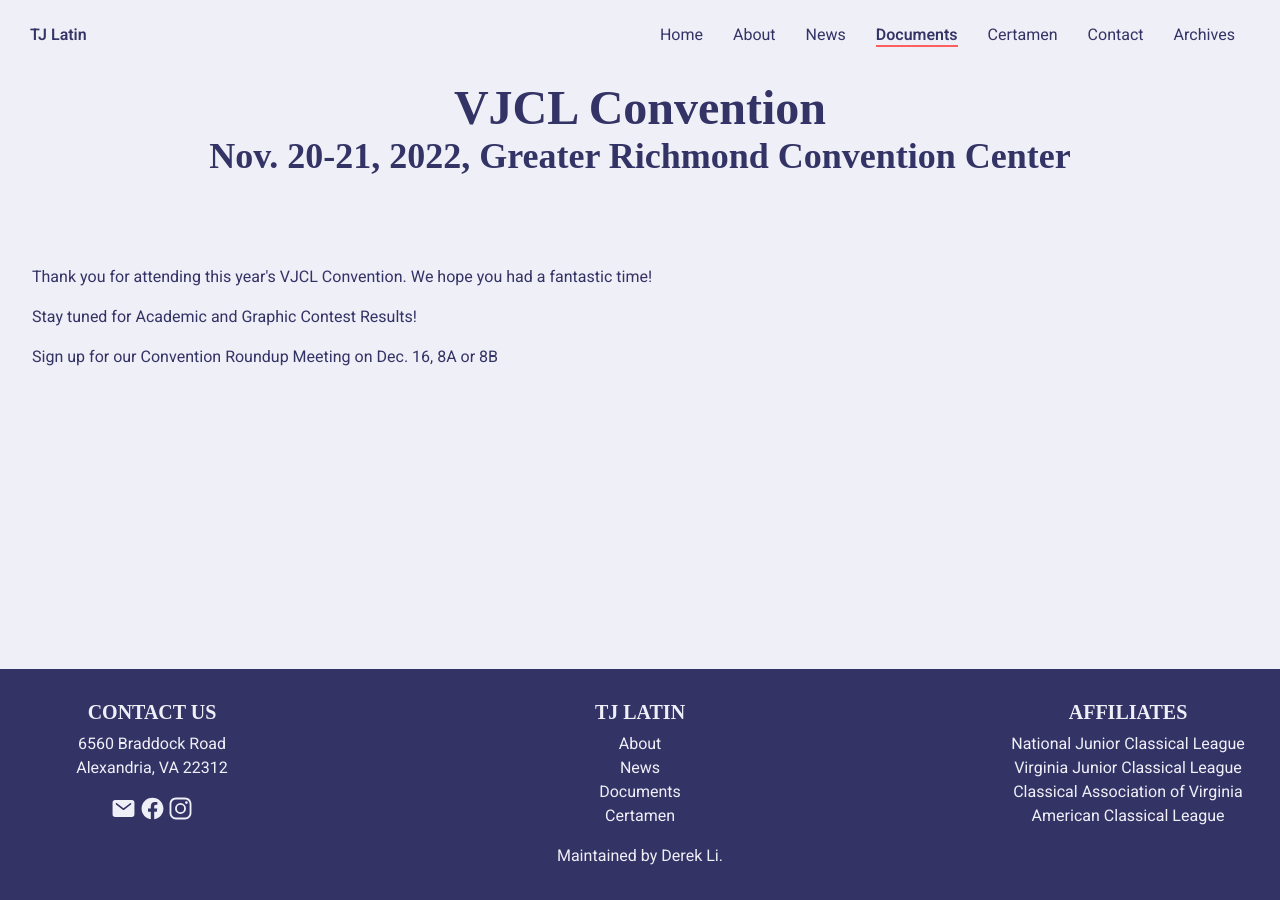
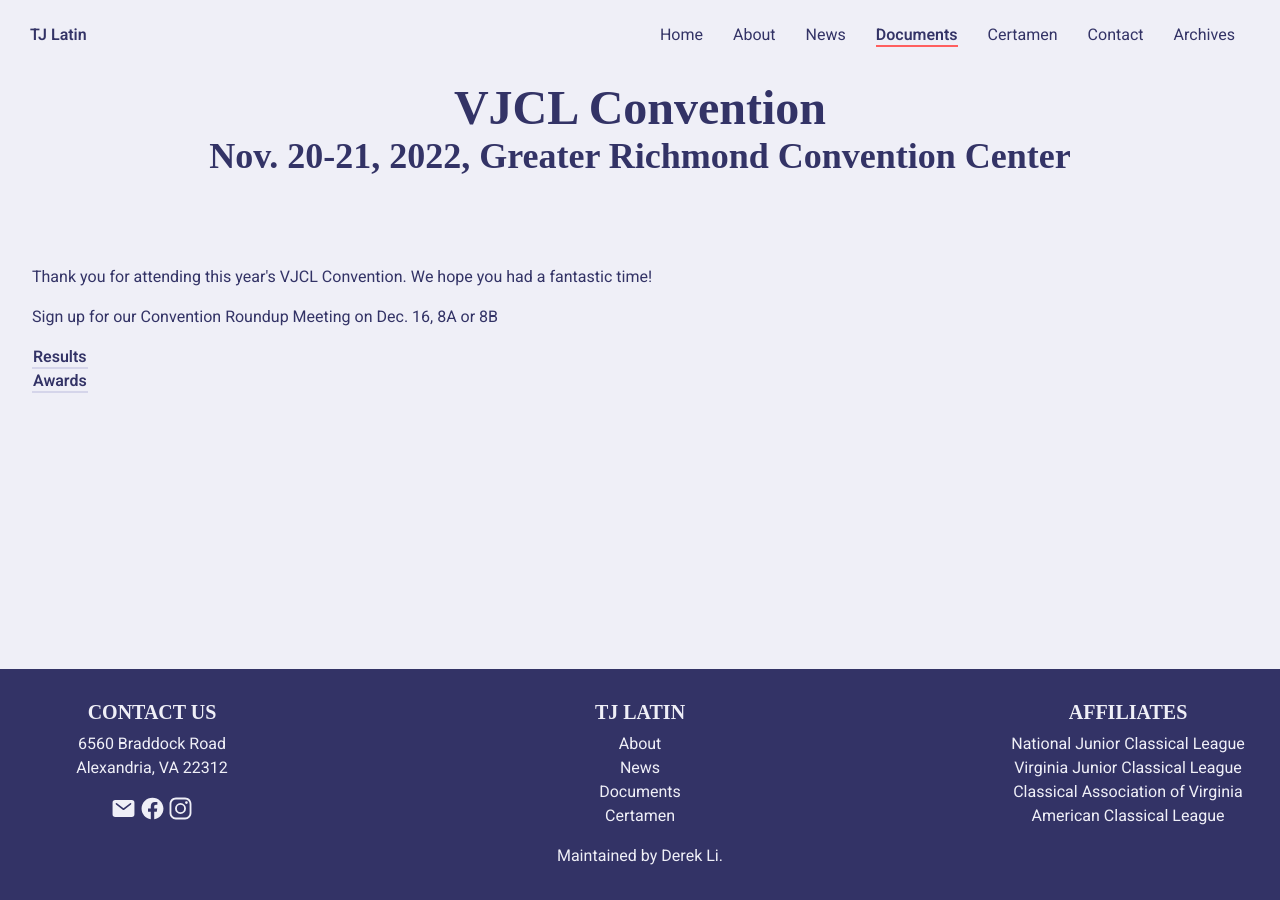
Before and after one commit to TJLatin/website, a Jekyll site: the page built from documents/vjcl.html, in a window 1280 px wide. Built offline with Jekyll 4.4.1, drawn with Linux system fonts in a browser that asks for light colours; some web fonts are replaced.

Commit message:
nov updates

```diff
--- a/_data/scribe.yml
+++ b/_data/scribe.yml
@@ -0,0 +1,2 @@
+- name: 2022 Fall Issue
+  url: /latin/assets/docs/scribes/2022Fall.pdf
--- a/documents/vjcl.html
+++ b/documents/vjcl.html
@@ -12,8 +12,9 @@
     <section class="light-background">
         <div>
             <p>Thank you for attending this year's VJCL Convention. We hope you had a fantastic time!</p>
-            <p>Stay tuned for Academic and Graphic Contest Results!</p>
             <p>Sign up for our Convention Roundup Meeting on Dec. 16, 8A or 8B</p>
+            <a href="https://drive.google.com/drive/folders/1P53kb_AVzl4jBaZX1AZDPeCQn7CwH7Sm">Results</a><br>
+            <a href="https://drive.google.com/drive/folders/1X9bThHHihLmDdYfz5jRpXa0bU0pqQEm3">Awards</a>
         </div>
     </section>
 </div>
```
Also changed, not shown: 1 other file.
